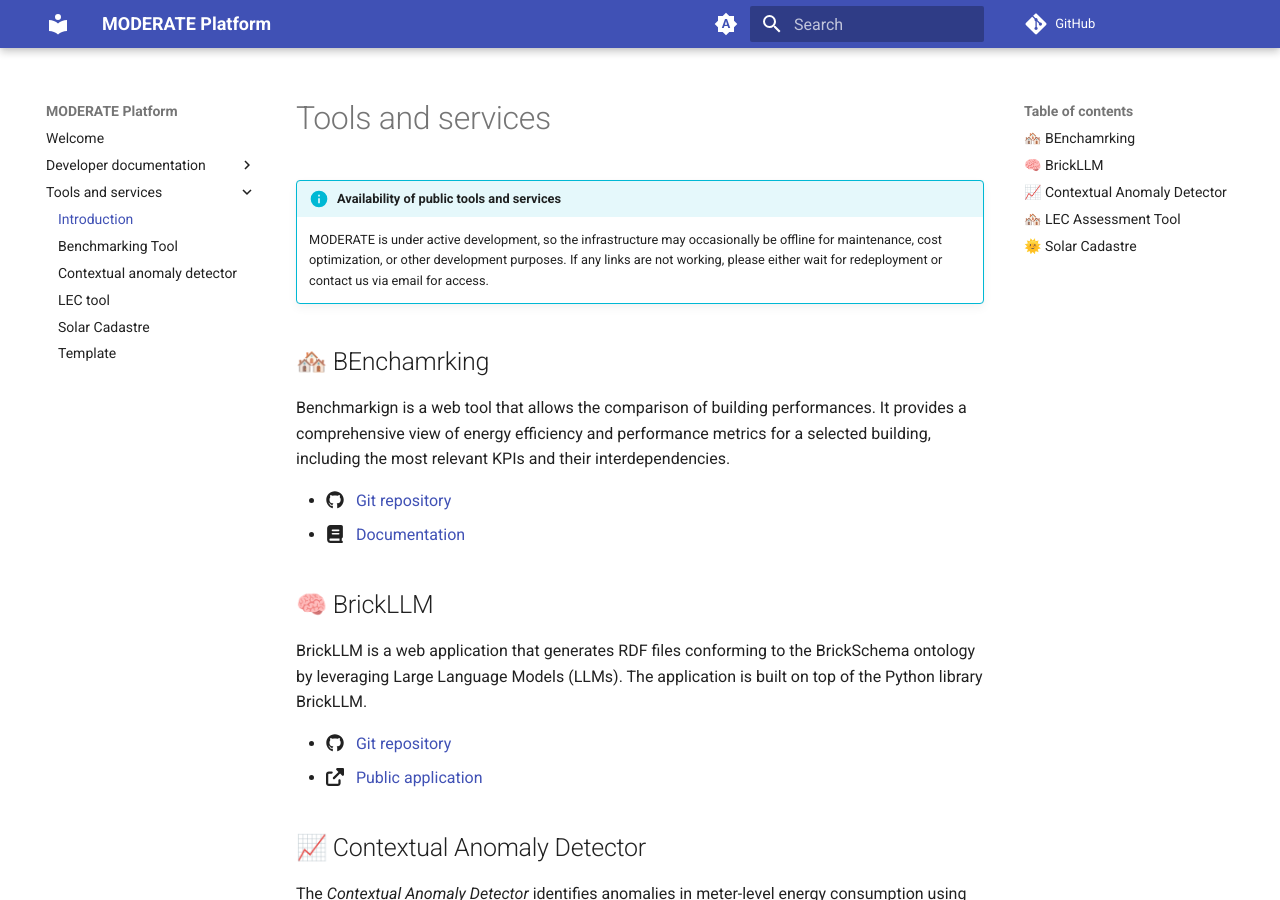
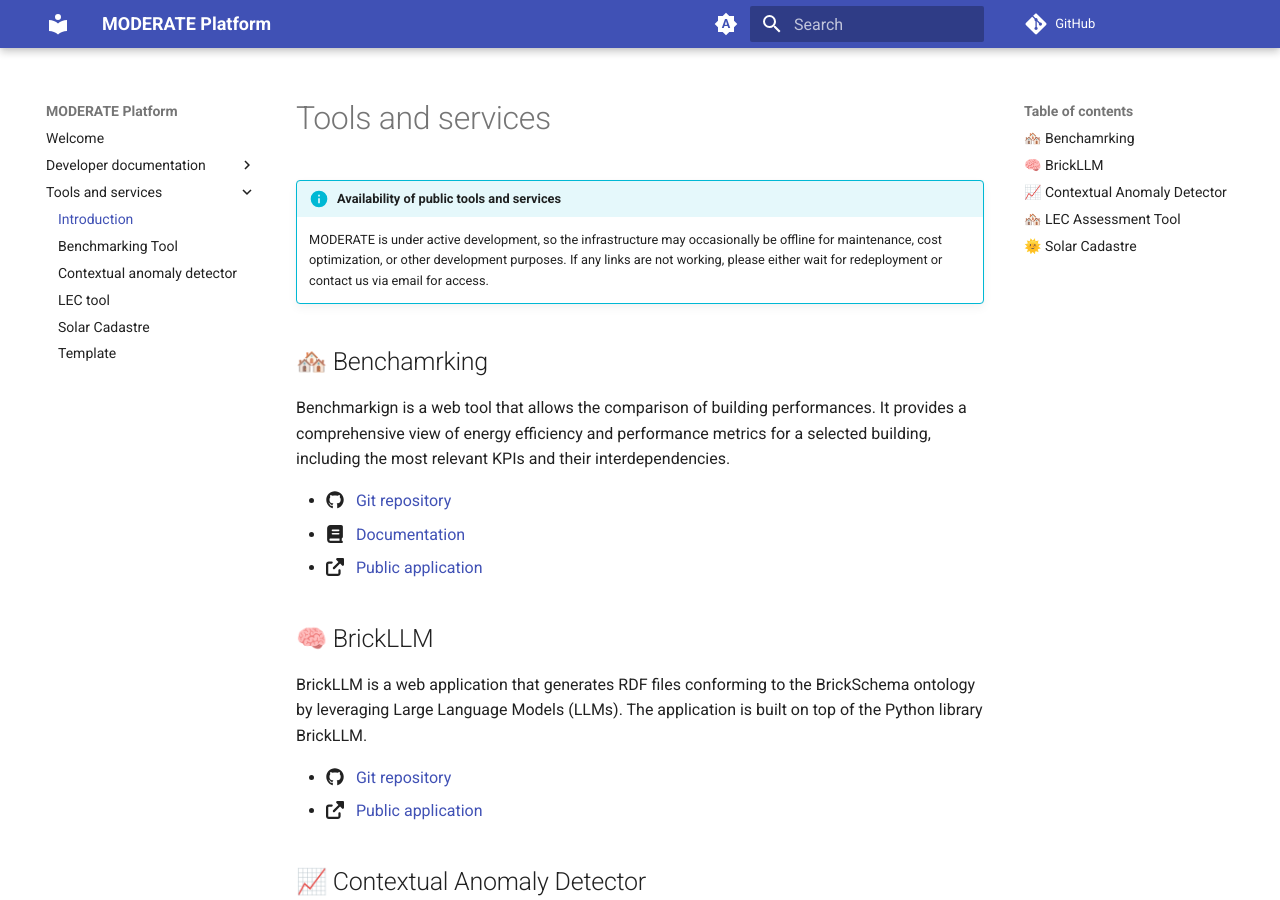
Before and after one commit to MODERATE-Project/moderate-docs, an MkDocs documentation site: the page built from docs/tools-and-services/index.md, in a window 1280 px wide and 900 px high. Built offline with MkDocs 1.6.1 and Material for MkDocs 9.7.7, drawn with Linux system fonts in a browser that asks for light colours; comment, search, counter and statistics services are not loaded.

Commit message:
Update index.md

```diff
--- a/docs/tools-and-services/index.md
+++ b/docs/tools-and-services/index.md
@@ -8,11 +8,12 @@
 
     MODERATE is under active development, so the infrastructure may occasionally be offline for maintenance, cost optimization, or other development purposes. If any links are not working, please either wait for redeployment or contact us via email for access.
 
-## 🏘️ BEnchamrking
+## 🏘️ Benchamrking
 Benchmarkign is a web tool that allows the comparison of building performances. It provides a comprehensive view of energy efficiency and performance metrics for a selected building, including the most relevant KPIs and their interdependencies.
 
 - :fontawesome-brands-github: &nbsp; [Git repository](https://github.com/MODERATE-Project/MODERATE_building_benchmarking)
 - :fontawesome-solid-book: &nbsp; [Documentation](benchmarking.md)
+- :fontawesome-solid-up-right-from-square: &nbsp; [Public application](https://tools.eeb.eurac.edu/building_benchmarking/)
 
 ## 🧠 BrickLLM
 
```
